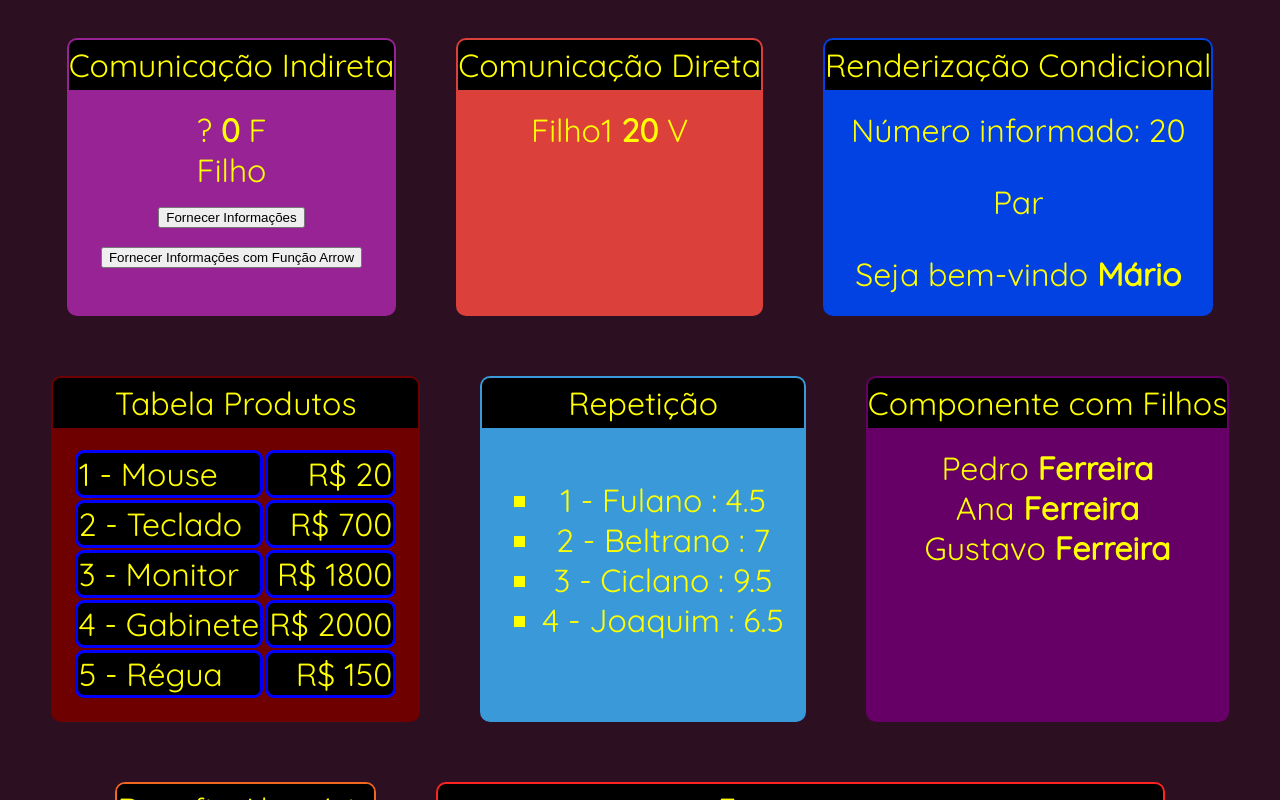
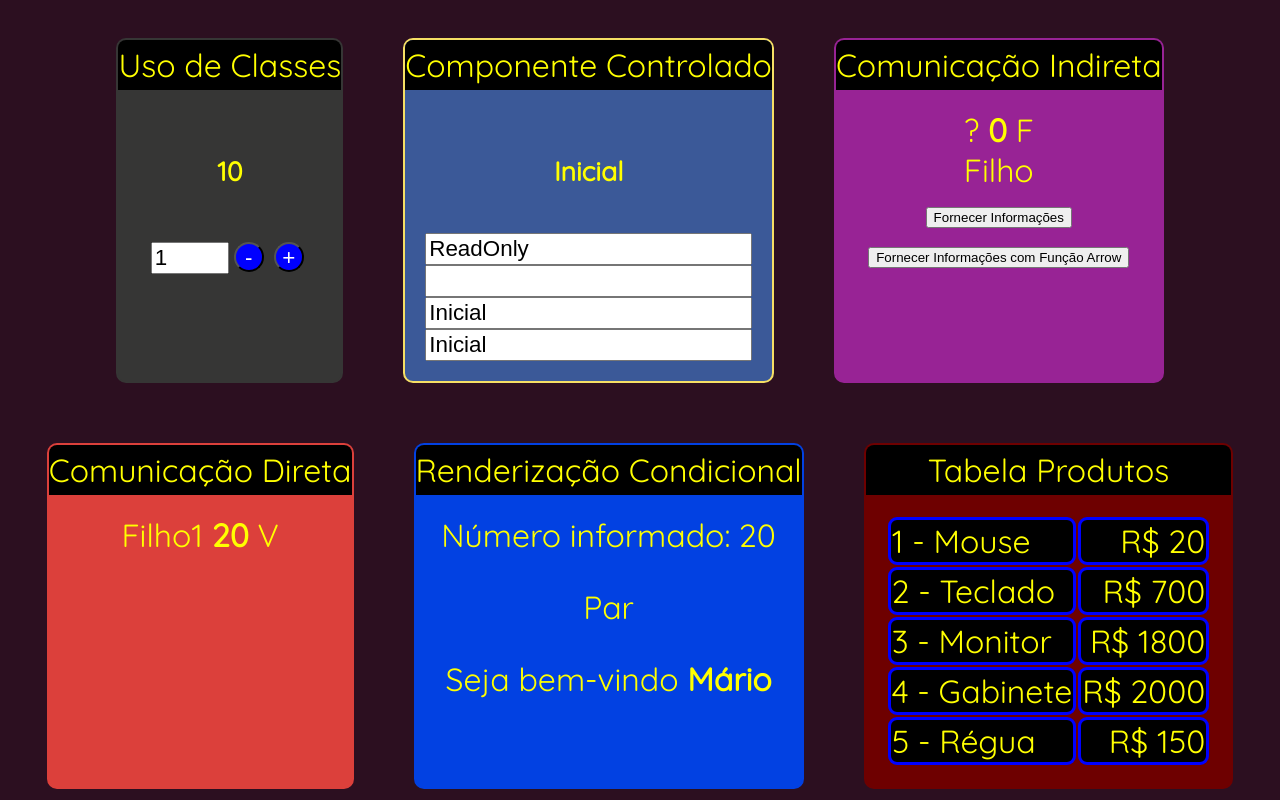
Before and after one commit to marconemss/curso-react, a React (Create React App) app in the folder fundamentos-react/: page / in a window 1280 px wide. Shown: the top 800 px of the page. Built offline with nearby package versions, Linux system fonts and the light colour scheme.

Commit message:
Até o tópico 34 (-35)

```diff
--- a/fundamentos-react/src/App.jsx
+++ b/fundamentos-react/src/App.jsx
@@ -14,6 +14,8 @@ import ParOuImpar from './components/condicional/ParOuImpar'
 import UsuarioInfo from './components/condicional/UsuarioInfo'
 import DiretaPai from './components/comunicacao/DiretaPai'
 import IndiretaPai from './components/comunicacao/IndiretaPai'
+import Input from './components/formulario/Input'
+import Contador from './components/contador/Contador'
 
 const hello = 'Hello React!'
 
@@ -21,6 +23,12 @@ export default function App() {
     return (
         <div className="App">
             <div className="Cards">
+                <Card titulo="Uso de Classes" color="#363635">
+                    <Contador numeroInicial={10} passo={1}/>
+                </Card>
+                <Card titulo="Componente Controlado" color="#3B5998" borda="#F5DF65">
+                    <Input />
+                </Card>
                 <Card titulo="Comunicação Indireta" color="#982395">
                     <IndiretaPai />
                 </Card>
--- a/fundamentos-react/src/components/comunicacao/IndiretaPai.jsx
+++ b/fundamentos-react/src/components/comunicacao/IndiretaPai.jsx
@@ -3,6 +3,8 @@ import IndiretaFilho from './IndiretaFilho'
 
 
 export default props => {
+
+    //useState retorna um array: [valor, função]
 
     const [texto, setTexto] = useState('?')
     const [numero, setNumero] = useState(0)
--- /dev/null
+++ b/fundamentos-react/src/components/contador/Contador.css
@@ -0,0 +1,14 @@
+.Contador input {
+    font-size: 1.4rem;
+    width: 70px;
+}
+
+.Contador button {
+    margin: 5px;
+    height: 30px;
+    width: 30px;
+    border-radius: 50%;
+    background-color: blue;
+    color: white;
+    font-size: 1.4rem;
+}
--- /dev/null
+++ b/fundamentos-react/src/components/contador/Contador.jsx
@@ -0,0 +1,59 @@
+import React, {Component} from 'react'
+import './Contador.css'
+
+/**
+ * No tópico 35 ele separou botões e inputs em componentes diferentes.
+ *
+ * Caso seja do interesse, rever o tópico 35. Eu deixei o exercício
+ * original dentro da mesma página por motivos didáticos.
+ */
+
+class Contador extends Component {
+
+    state = {
+        numero: this.props.numeroInicial || 1,
+        passo: this.props.passo || 1,
+    }
+
+    /**
+     * Se não for uma função arrow, teria que fazer um
+     * bind do "this", porque uma vez que a função
+     * foi chamada de dentro de um botão, o "this"
+     * não é mais a classe e sim o botão!
+     */
+    incrementa = () => {
+        this.setState({
+            numero: this.state.numero + this.state.passo
+        })
+    }
+
+    decrementa = () => {
+        this.setState({
+            numero: this.state.numero - this.state.passo
+        })
+    }
+
+    /**
+     * Este "+" na frente de e.target.value já converte
+     * para valor numérico!!
+     */
+    setPasso = (e) => {
+        this.setState({
+            passo: +e.target.value,
+        })
+    }
+
+    render(){
+        return (
+            <div className="Contador">
+                <h5>{this.state.numero}</h5>
+                <input type="number" value={this.state.passo}
+                    onChange={this.setPasso}/>
+                <button onClick={this.decrementa}>-</button>
+                <button onClick={this.incrementa}>+</button>
+            </div>
+        )
+    }
+}
+
+export default Contador
--- /dev/null
+++ b/fundamentos-react/src/components/formulario/Input.css
@@ -0,0 +1,3 @@
+.Input input {
+    font-size: 1.4rem;
+}
--- /dev/null
+++ b/fundamentos-react/src/components/formulario/Input.jsx
@@ -0,0 +1,37 @@
+import React, {useState} from 'react'
+import './Input.css'
+
+
+export default props => {
+
+    const [valor, setValor] = useState('Inicial')
+
+    function quandoMudar(e) {
+        setValor(e.target.value)
+    }
+
+    /**
+     * No input abaixo: se não declara onChange,
+     * tem que marcar como readOnly, senão
+     * estoura erro no console.
+     *
+     * O componente com value undefined abaixo
+     * é um componente não-controlado, ou seja,
+     * não há nenhuma vinculação com um estado.
+     */
+
+    return (
+        <div>
+            <h5>{valor}</h5>
+            <div className='Input' style={{
+                    display: 'flex',
+                    flexDirection: 'column' }}>
+
+                <input value='ReadOnly' readOnly />
+                <input value={undefined} />
+                <input value={valor} onChange={quandoMudar}/>
+                <input value={valor} onChange={e => setValor(e.target.value)}/>
+            </div>
+        </div>
+    )
+}
```
Also changed, not shown: 1 other file (tests, documents, lock files or other folders).
